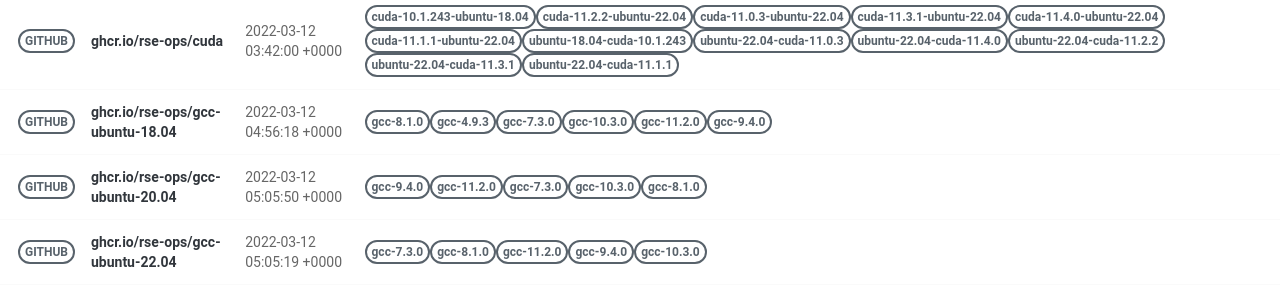
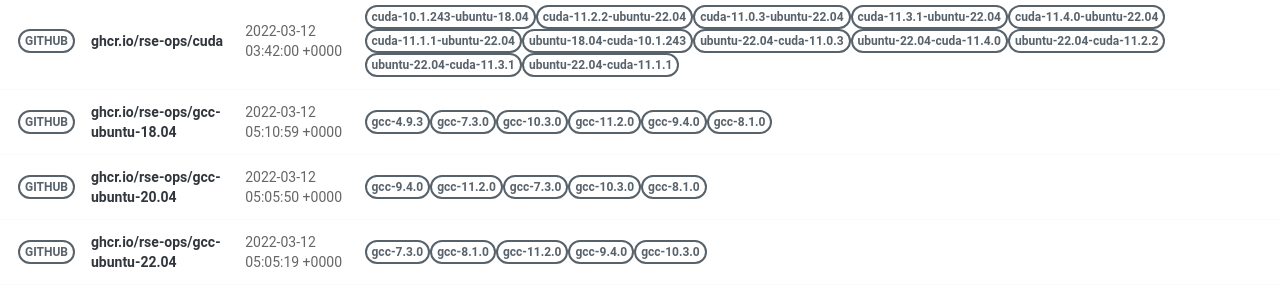
Before and after one commit to rse-ops/docker-images, a Jekyll site: the page built from pages/index.md, in a window 1280 px wide. Shown: the part 502-801 px from the top of the page. Built offline with Jekyll 4.4.1, drawn with Linux system fonts in a browser that asks for light colours; nearby versions of some CDN libraries.

Commit message:
Automated push to update library 2022-03-12

```diff
--- a/_library/ghcr.io-rse-ops-gcc-ubuntu-18.04.md
+++ b/_library/ghcr.io-rse-ops-gcc-ubuntu-18.04.md
@@ -1,14 +1,11 @@
 ---
 layout: container
 name: ghcr.io/rse-ops/gcc-ubuntu-18.04
-updated_at: 2022-03-12 04:56:18.882003
+updated_at: 2022-03-12 05:10:59.594510
 
 
 container_url: https://github.com/orgs/rse-ops/packages/container/package/gcc-ubuntu-18.04
 versions:
- - tag: gcc-8.1.0
-   dockerfile: https://github.com/rse-ops/docker-images/blob/main/ubuntu/gcc/Dockerfile
-   manifest: https://crane.ggcr.dev/manifest/ghcr.io/rse-ops/gcc-ubuntu-18.04:gcc-8.1.0
  - tag: gcc-4.9.3
    dockerfile: https://github.com/rse-ops/docker-images/blob/main/ubuntu/gcc/Dockerfile
    manifest: https://crane.ggcr.dev/manifest/ghcr.io/rse-ops/gcc-ubuntu-18.04:gcc-4.9.3
```
Also changed, not shown: other parts of _library/ghcr.io-rse-ops-gcc-ubuntu-18.04.md (+3 -0 lines).
